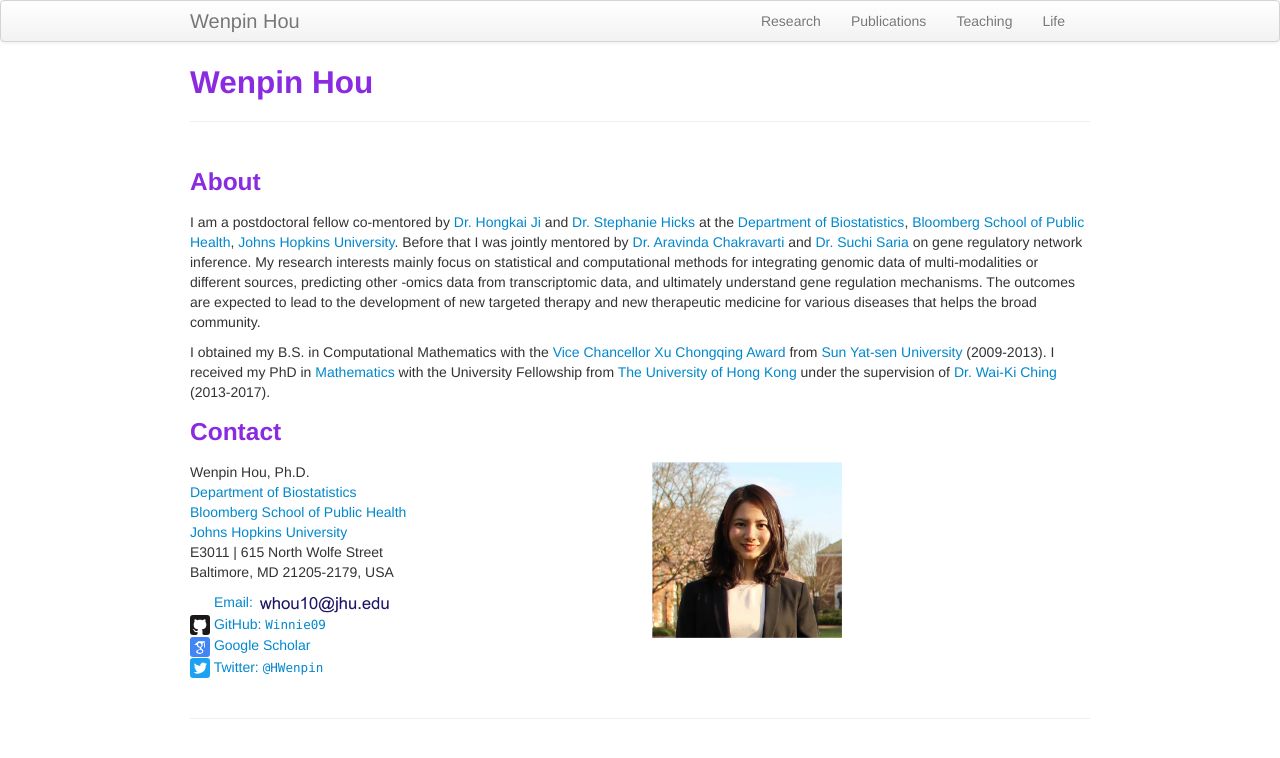
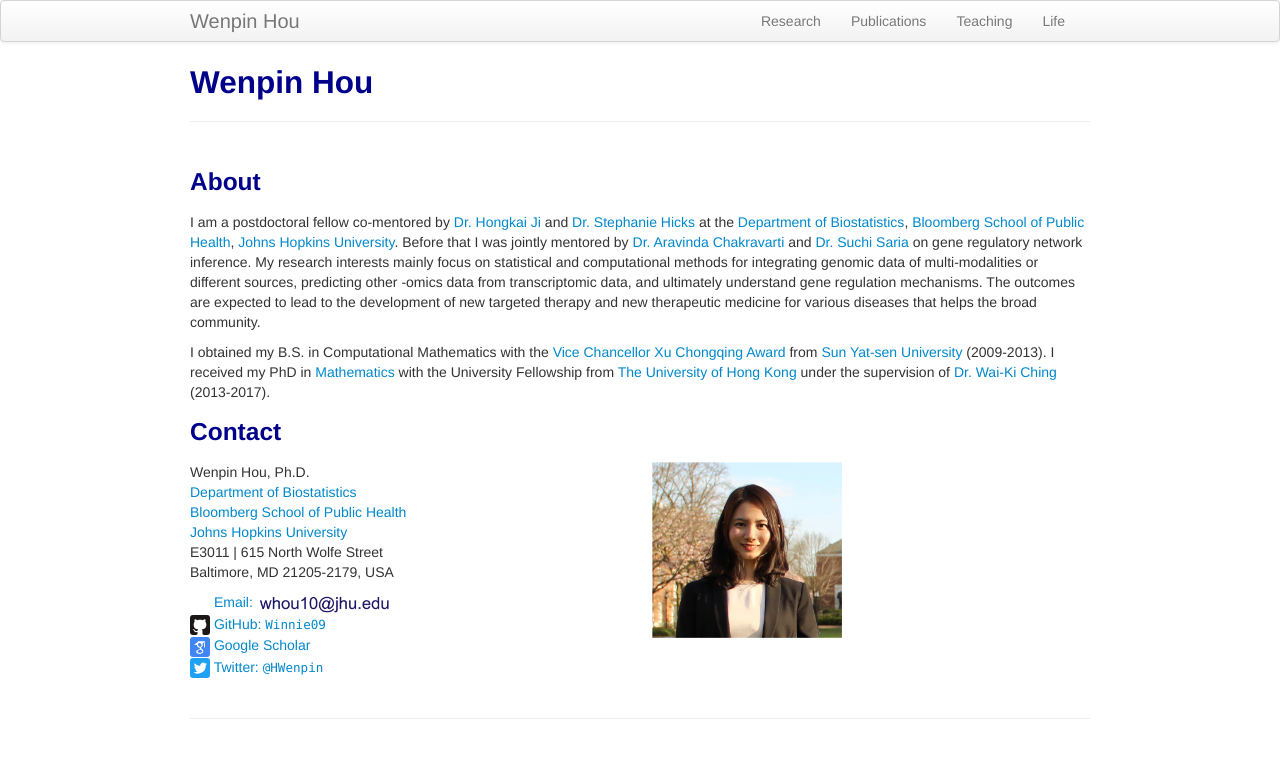
Before and after one commit to Winnie09/Wenpin_Hou, a Jekyll site: the page built from index.md, in a window 1280 px wide. Shown: the top 758 px of the page. Built offline with Jekyll 4.4.1, drawn with Linux system fonts in a browser that asks for light colours.

Commit message:
change color

```diff
--- a/assets/themes/twitter/css/kbroman.css
+++ b/assets/themes/twitter/css/kbroman.css
@@ -11,5 +11,5 @@ a code {
 }
 
 h1, h2, h3, h4 {
-  color: blueviolet;
+  color: darkblue;
 }
```
